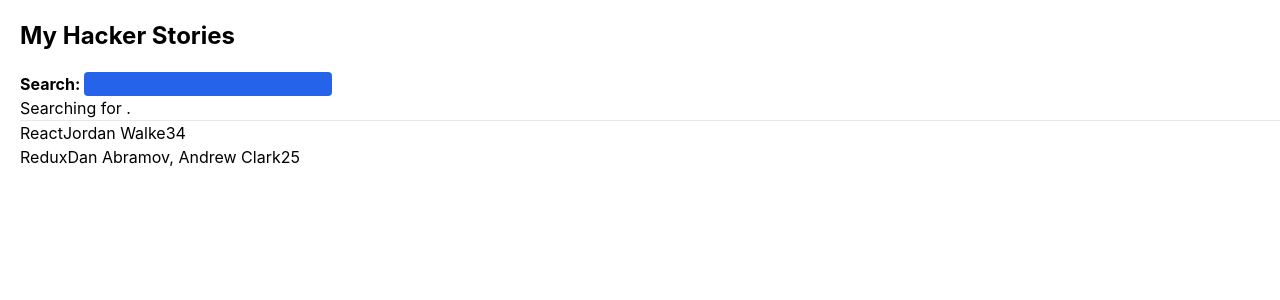
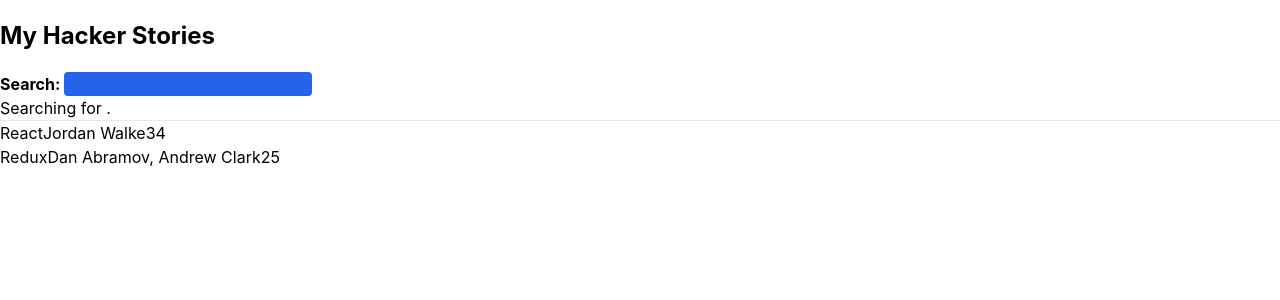
Before and after one commit to habedorf/ReactPlayground, a React (Create React App) app: page / in a window 1280 px wide. Shown: the top 300 px of the page. Built offline with nearby package versions, Linux system fonts and the light colour scheme.

Commit message:
max widdth addded

```diff
--- a/src/App.js
+++ b/src/App.js
@@ -28,7 +28,7 @@ const handleChange = event => {
 setSearchTerm(event.target.value);
 };
 return (
-<div className={"container mx-5"}>
+<div className={"container mx-auto"}>
 <h1 className={"my-5 text-2xl font-bold"}>My Hacker Stories</h1>
 <label className={"font-bold"} htmlFor="search">Search: </label>
 <input className={"bg-blue-600 rounded text-white"} id="search" type="text" onChange={handleChange} />
```
